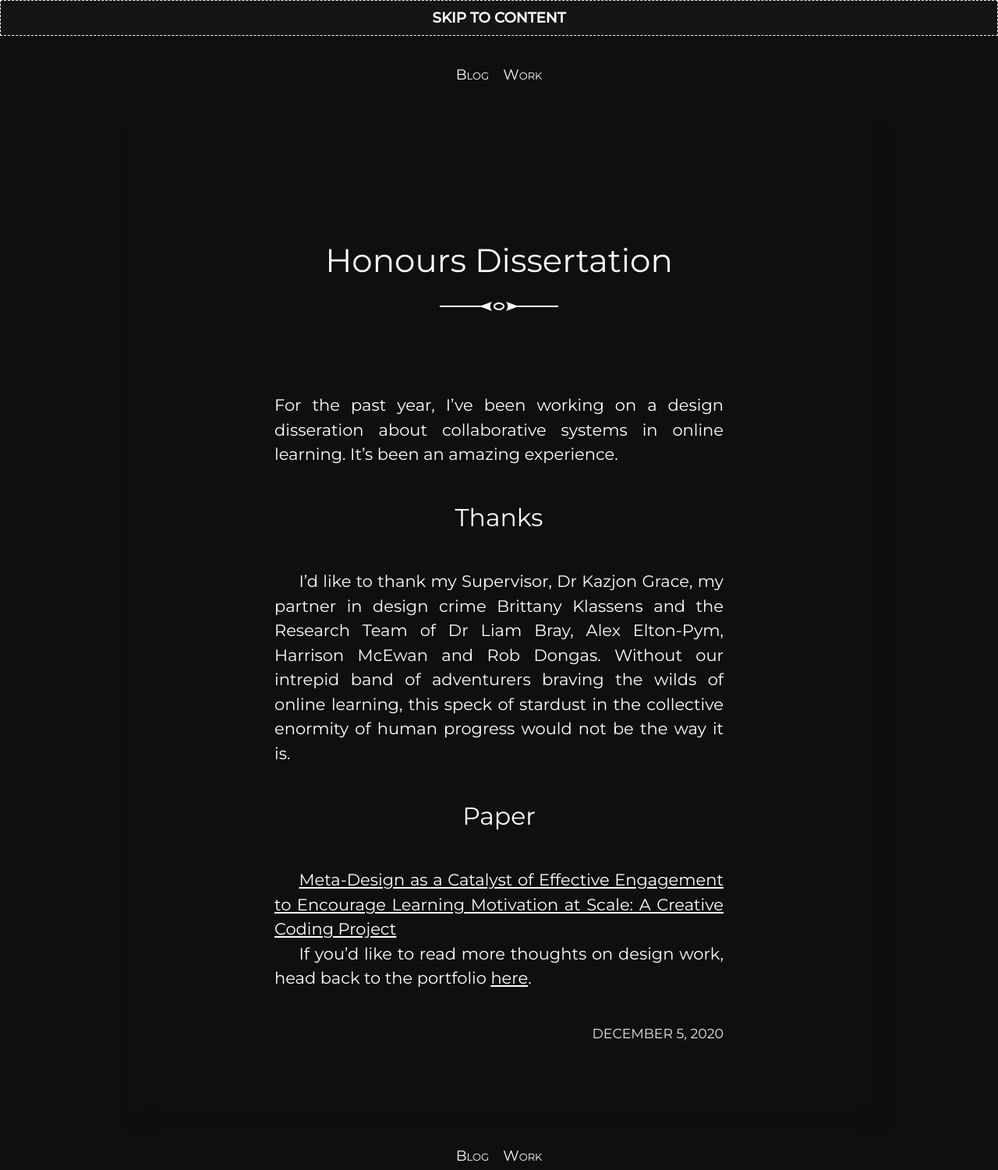
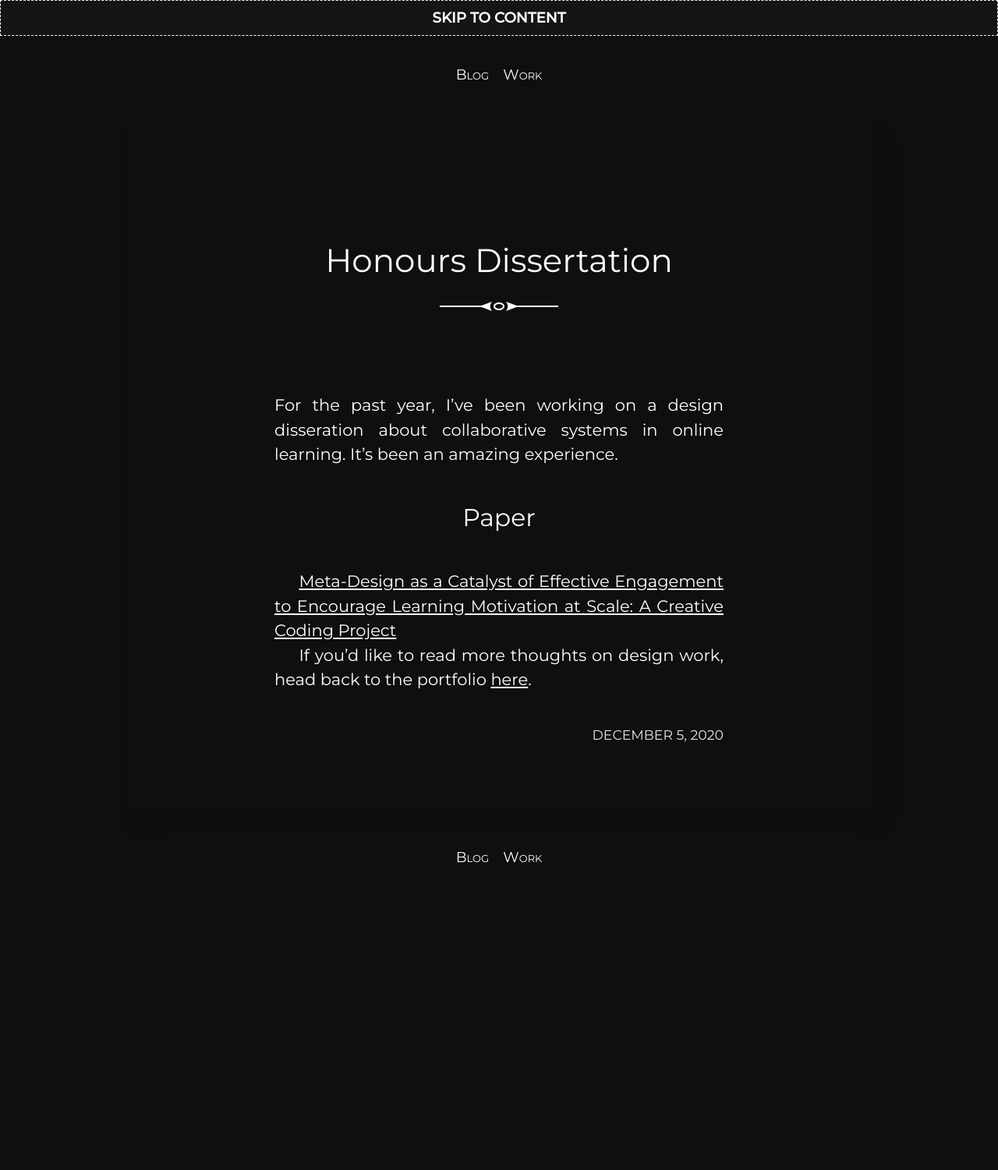
Before and after one commit to halcha/blog, a Jekyll site: the page built from _posts/2020-12-06-honours-dissertation.markdown, in a window 1280 px wide. Shown: the whole page at 78% size. Built offline with Jekyll 4.4.1, drawn with Linux system fonts in a browser that asks for light colours; after the commit the page ends 1118 px from its top, so only the background shows below that.

Commit message:
Update 2020-12-06-honours-dissertation.markdown

```diff
--- a/_posts/2020-12-06-honours-dissertation.markdown
+++ b/_posts/2020-12-06-honours-dissertation.markdown
@@ -6,10 +6,6 @@ categories: design
 ---
 For the past year, I've been working on a design disseration about collaborative systems in online learning. It's been an amazing experience.
 
-### Thanks
-
- I'd like to thank my Supervisor, Dr Kazjon Grace, my partner in design crime Brittany Klassens and the Research Team of Dr Liam Bray, Alex Elton-Pym, Harrison McEwan and Rob Dongas. Without our intrepid band of adventurers braving the wilds of online learning, this speck of stardust in the collective enormity of human progress would not be the way it is.
-
 ### Paper
 
 [Meta-Design as a Catalyst of Effective Engagement to Encourage Learning Motivation at Scale: A Creative Coding Project](/blog/assets/dissertation-sam-hall.pdf)
```
